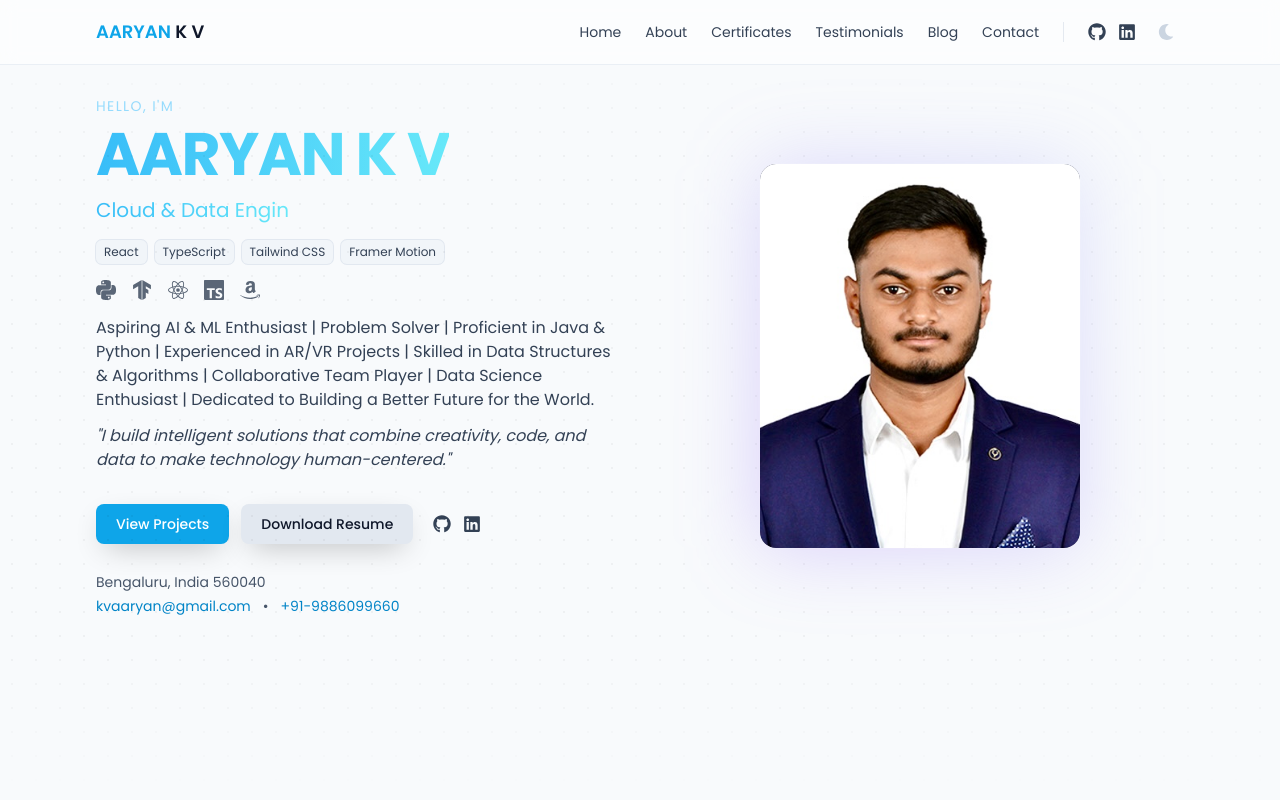
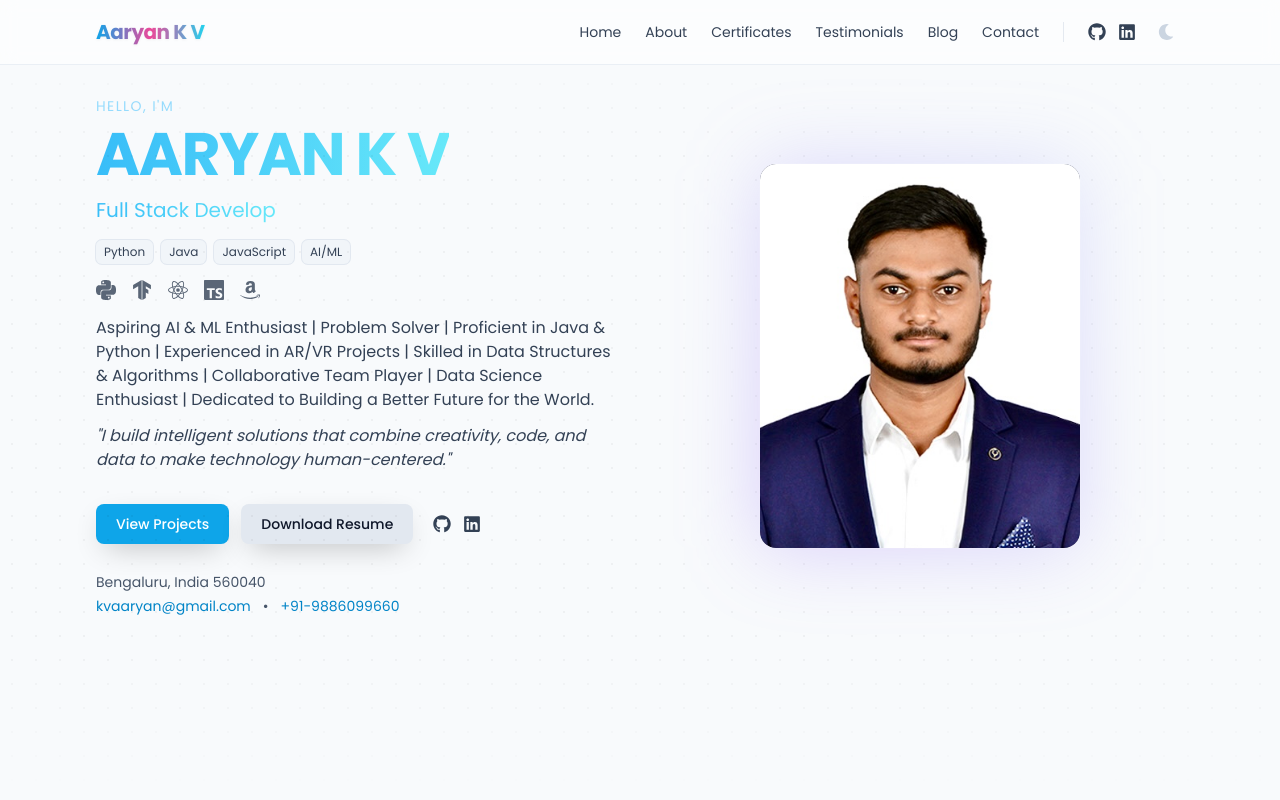
Before and after one commit to aaryankv/portfolio, a React (Vite) app: page / in a window 1280 px wide. Shown: the top 800 px of the page. Built offline with nearby package versions, Linux system fonts and the light colour scheme.

Commit message:
feat: hero chips, Associate Consultant, resume link; navbar brand style

```diff
--- a/src/components/Footer.tsx
+++ b/src/components/Footer.tsx
@@ -43,7 +43,7 @@ export default function Footer() {
             <FaLinkedin className="opacity-80" /> LinkedIn
           </a>
           <a
-            href={socialLinks.resumeUrl}
+            href={`${import.meta.env.BASE_URL}resume.pdf`}
             target="_blank"
             rel="noreferrer"
             className="btn-primary text-xs"
--- a/src/components/Navbar.tsx
+++ b/src/components/Navbar.tsx
@@ -54,9 +54,11 @@ export default function Navbar() {
         <a
           href="#home"
           onClick={(e) => handleClick(e, "#home")}
-          className="text-base sm:text-lg font-semibold text-slate-900 dark:text-slate-100"
+          className="text-lg sm:text-xl font-extrabold tracking-tight"
         >
-          <span className="text-primary-500">AARYAN</span> K V
+          <span className="bg-gradient-to-r from-primary-500 via-pink-500 to-cyan-400 bg-clip-text text-transparent drop-shadow-sm">
+            Aaryan&nbsp;K&nbsp;V
+          </span>
         </a>
 
         {/* Desktop links */}
--- a/src/sections/Home.tsx
+++ b/src/sections/Home.tsx
@@ -37,12 +37,17 @@ export default function Home() {
             transition={{ delay: 0.08, duration: 0.6 }}
           >
             <Typewriter
-              words={["AI & ML Enthusiast", "Full Stack Developer", "Cloud & Data Engineer"]}
+              words={[
+                "Associate Consultant",
+                "AI & ML Enthusiast",
+                "Full Stack Developer",
+                "Cloud & Data Engineer"
+              ]}
             />
           </motion.div>
 
           <div className="mt-4 flex flex-wrap gap-2">
-            {["React", "TypeScript", "Tailwind CSS", "Framer Motion"].map((t) => (
+            {["Python", "Java", "JavaScript", "AI/ML"].map((t) => (
               <span
                 key={t}
                 className="text-xs rounded-md bg-slate-100 text-slate-700 px-2 py-1 ring-1 ring-slate-200 dark:bg-white/5 dark:text-slate-300 dark:ring-white/10"
@@ -90,7 +95,7 @@ export default function Home() {
             transition={{ delay: 0.15, duration: 0.6 }}
           >
             <a href="#projects" className="btn-primary">View Projects</a>
-            <a href={socialLinks.resumeUrl} target="_blank" rel="noreferrer" className="btn-secondary">
+            <a href={`${import.meta.env.BASE_URL}resume.pdf`} target="_blank" rel="noreferrer" className="btn-secondary">
               Download Resume
             </a>
 
```
